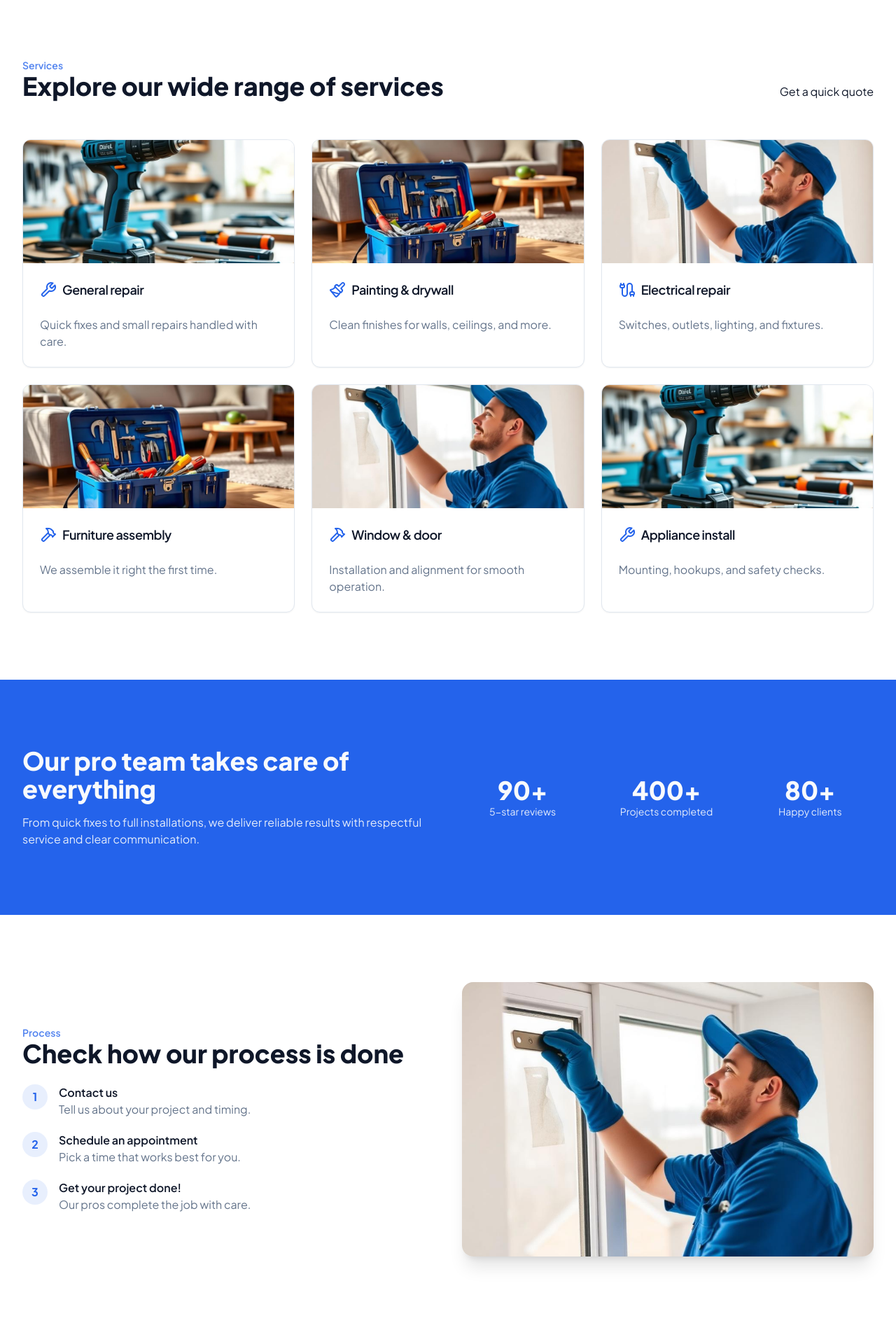
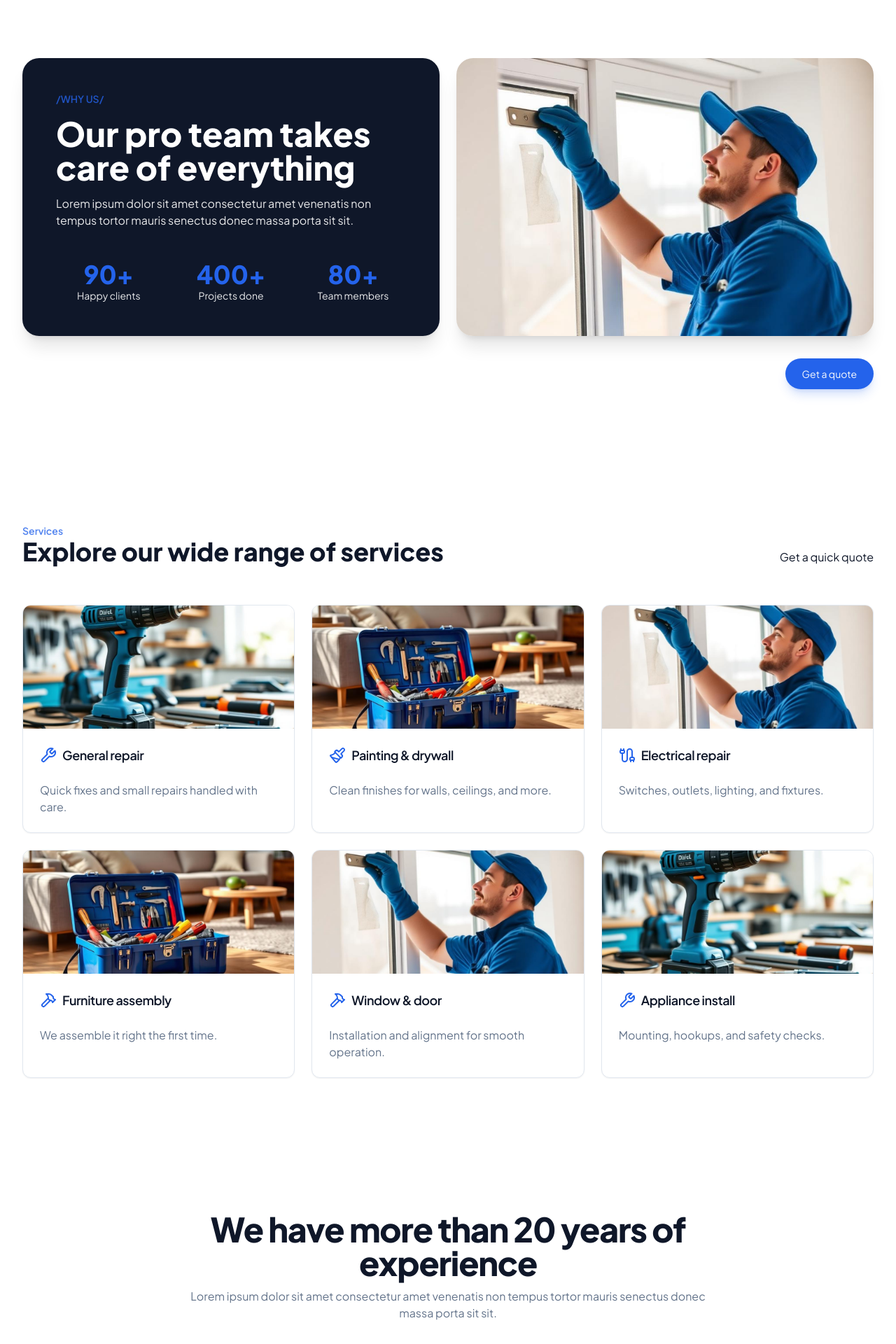
Before and after one commit to Jasparks6/flow-rebuild-magic, a React (Vite) app: page / in a window 1280 px wide. Shown: the part 640-2560 px from the top of the page at 70% size. Built offline with nearby package versions, Linux system fonts and the light colour scheme.

Commit message:
Add new sections to homepage
Add the "Why Us" and "Experience" sections to the homepage.

```diff
--- /dev/null
+++ b/src/components/site/Experience.tsx
@@ -0,0 +1,65 @@
+import { Users, ThumbsUp, DollarSign } from "lucide-react";
+import drillImg from "@/assets/service-drill.jpg";
+
+const features = [
+  {
+    title: "Experienced team members",
+    text: "Lorem ipsum dolor sit amet consectetur in congue enim.",
+    Icon: Users,
+  },
+  {
+    title: "Fast & reliable",
+    text: "Lorem ipsum dolor sit amet consectetur in congue enim.",
+    Icon: ThumbsUp,
+  },
+  {
+    title: "Affordable service rates",
+    text: "Lorem ipsum dolor sit amet consectetur in congue enim.",
+    Icon: DollarSign,
+  },
+];
+
+const Experience = () => {
+  return (
+    <section aria-labelledby="experience-title" className="container mx-auto py-16 md:py-24">
+      <header className="text-center max-w-3xl mx-auto mb-8 md:mb-12">
+        <h2 id="experience-title" className="text-3xl md:text-5xl font-extrabold tracking-tight">
+          We have more than 20 years of experience
+        </h2>
+        <p className="mt-3 text-muted-foreground">
+          Lorem ipsum dolor sit amet consectetur amet venenatis non tempus tortor mauris senectus donec massa porta sit sit.
+        </p>
+      </header>
+
+      <div className="relative">
+        <div className="rounded-3xl overflow-hidden shadow-xl">
+          <img src={drillImg} alt="Pro handyman working on site" className="w-full h-full object-cover" loading="lazy" />
+        </div>
+
+        <div className="pointer-events-none"></div>
+
+        <div className="-mt-10 md:-mt-14 grid gap-4 md:grid-cols-3">
+          {features.map(({ title, text, Icon }) => (
+            <div key={title} className="rounded-2xl bg-card/90 backdrop-blur border p-5 md:p-6 shadow-lg">
+              <div className="flex items-center gap-3">
+                <div className="h-10 w-10 rounded-full bg-primary/10 text-primary grid place-items-center">
+                  <Icon size={18} />
+                </div>
+                <div className="font-semibold">{title}</div>
+              </div>
+              <p className="mt-2 text-sm text-muted-foreground">{text}</p>
+            </div>
+          ))}
+        </div>
+
+        <div className="mt-8 flex justify-center">
+          <a href="#quote" className="inline-flex items-center justify-center rounded-full px-6 py-3 bg-primary text-primary-foreground font-semibold shadow-lg hover:shadow-xl transition-shadow">
+            GET A QUOTE
+          </a>
+        </div>
+      </div>
+    </section>
+  );
+};
+
+export default Experience;
--- /dev/null
+++ b/src/components/site/ReviewsGoogle.tsx
@@ -0,0 +1,80 @@
+import { Star, ExternalLink } from "lucide-react";
+import { Avatar, AvatarFallback } from "@/components/ui/avatar";
+
+const reviews = [
+  {
+    name: "Sarah Johnson",
+    time: "2 days ago",
+    text:
+      "Albie was fantastic! He fixed our water heater issue quickly and explained everything clearly. Very professional and fair pricing.",
+  },
+  {
+    name: "Mike Rodriguez",
+    time: "4 days ago",
+    text:
+      "Outstanding service! Called for a drain cleaning emergency and they came out the same day. Quality work and they really care.",
+  },
+  {
+    name: "Lisa Chen",
+    time: "1 week ago",
+    text:
+      "Professional, reliable, and honest. Fixed our kitchen sink leak and gave us great advice on maintenance.",
+  },
+];
+
+const ReviewsGoogle = () => {
+  return (
+    <section aria-labelledby="reviews-title" className="py-16 md:py-24 bg-secondary">
+      <div className="container mx-auto">
+        <header className="text-center mb-10 md:mb-14">
+          <h2 id="reviews-title" className="text-3xl md:text-4xl font-extrabold">What Our Customers Say</h2>
+          <div className="mt-3 flex items-center justify-center gap-2 text-muted-foreground">
+            <span className="font-semibold text-foreground">Google Reviews</span>
+            <span className="flex items-center gap-1 text-primary">
+              {Array.from({ length: 5 }).map((_, i) => (
+                <Star key={i} size={18} fill="currentColor" className="text-primary" />
+              ))}
+            </span>
+            <span>(4.9/5)</span>
+          </div>
+          <p className="mt-2 text-muted-foreground">Real reviews from real customers in your area</p>
+        </header>
+
+        <div className="grid gap-6 md:grid-cols-3">
+          {reviews.map((r) => (
+            <article key={r.name} className="rounded-2xl bg-card shadow-xl p-6 border">
+              <div className="flex items-start justify-between gap-4">
+                <div className="flex items-center gap-3">
+                  <Avatar>
+                    <AvatarFallback>{r.name.split(" ")[0].slice(0, 2)}</AvatarFallback>
+                  </Avatar>
+                  <div>
+                    <div className="font-semibold">{r.name}</div>
+                    <div className="text-sm text-muted-foreground">{r.time}</div>
+                  </div>
+                </div>
+                <div aria-label="Google" className="h-6 w-6 rounded-full bg-primary/10 grid place-items-center text-primary font-bold">G</div>
+              </div>
+              <div className="mt-4 flex items-center gap-1 text-primary">
+                {Array.from({ length: 5 }).map((_, i) => (
+                  <Star key={i} size={16} fill="currentColor" className="text-primary" />
+                ))}
+              </div>
+              <p className="mt-3 text-muted-foreground">{r.text}</p>
+              <a href="#" className="story-link mt-3 inline-block">Read more</a>
+            </article>
+          ))}
+        </div>
+
+        <div className="mt-8 flex items-center justify-center gap-2 text-primary font-medium">
+          <div className="h-6 w-6 rounded-sm bg-foreground text-background grid place-items-center text-xs">G</div>
+          <a href="#" className="inline-flex items-center gap-1">
+            Read all reviews on Google <ExternalLink size={16} />
+          </a>
+        </div>
+      </div>
+    </section>
+  );
+};
+
+export default ReviewsGoogle;
--- /dev/null
+++ b/src/components/site/WhyUs.tsx
@@ -0,0 +1,53 @@
+import { Button } from "@/components/ui/button";
+import windowImg from "@/assets/service-window.jpg";
+
+const WhyUs = () => {
+  const items = [
+    { value: "90+", label: "Happy clients" },
+    { value: "400+", label: "Projects done" },
+    { value: "80+", label: "Team members" },
+  ];
+
+  return (
+    <section aria-labelledby="whyus-title" className="container mx-auto py-16 md:py-24">
+      <div className="grid items-stretch gap-6 md:grid-cols-2">
+        {/* Left: dark card */}
+        <article className="rounded-3xl bg-foreground text-background p-8 md:p-12 flex flex-col justify-between shadow-xl">
+          <header className="space-y-4">
+            <p className="text-sm font-semibold text-primary/80">/WHY US/</p>
+            <h2 id="whyus-title" className="text-3xl md:text-5xl font-extrabold leading-tight">
+              Our pro team takes care of everything
+            </h2>
+            <p className="opacity-90 max-w-prose">
+              Lorem ipsum dolor sit amet consectetur amet venenatis non tempus tortor mauris senectus donec massa porta sit sit.
+            </p>
+          </header>
+          <div className="mt-8 grid grid-cols-3 gap-6">
+            {items.map((it) => (
+              <div key={it.label} className="text-center">
+                <div className="text-2xl md:text-4xl font-extrabold text-primary">{it.value}</div>
+                <div className="opacity-90 text-sm">{it.label}</div>
+              </div>
+            ))}
+          </div>
+        </article>
+
+        {/* Right: image card */}
+        <div className="relative rounded-3xl overflow-hidden shadow-xl">
+          <img
+            src={windowImg}
+            alt="Professional cleaner washing large window"
+            className="w-full h-full object-cover"
+            loading="lazy"
+          />
+        </div>
+      </div>
+
+      <div className="mt-6 md:mt-8 flex md:justify-end">
+        <Button variant="hero" size="pill">Get a quote</Button>
+      </div>
+    </section>
+  );
+};
+
+export default WhyUs;
--- a/src/pages/Index.tsx
+++ b/src/pages/Index.tsx
@@ -7,6 +7,9 @@ import Testimonials from "@/components/site/Testimonials";
 import Blog from "@/components/site/Blog";
 import CTA from "@/components/site/CTA";
 import Footer from "@/components/site/Footer";
+import WhyUs from "@/components/site/WhyUs";
+import Experience from "@/components/site/Experience";
+import ReviewsGoogle from "@/components/site/ReviewsGoogle";
 
 const Index = () => {
   const orgLd = {
@@ -25,9 +28,12 @@ const Index = () => {
       <Header />
       <main>
         <Hero />
+        <WhyUs />
         <Services />
+        <Experience />
         <Stats />
         <Process />
+        <ReviewsGoogle />
         <Testimonials />
         <Blog />
         <CTA />
```
